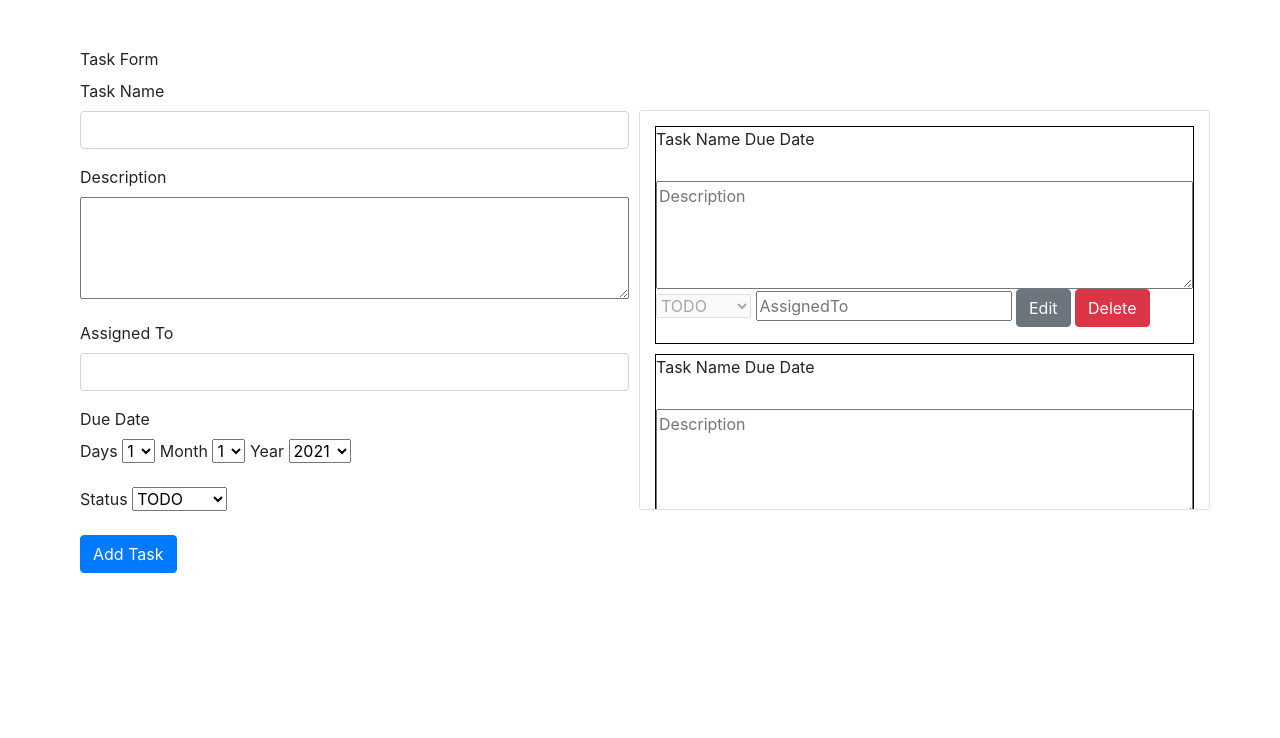
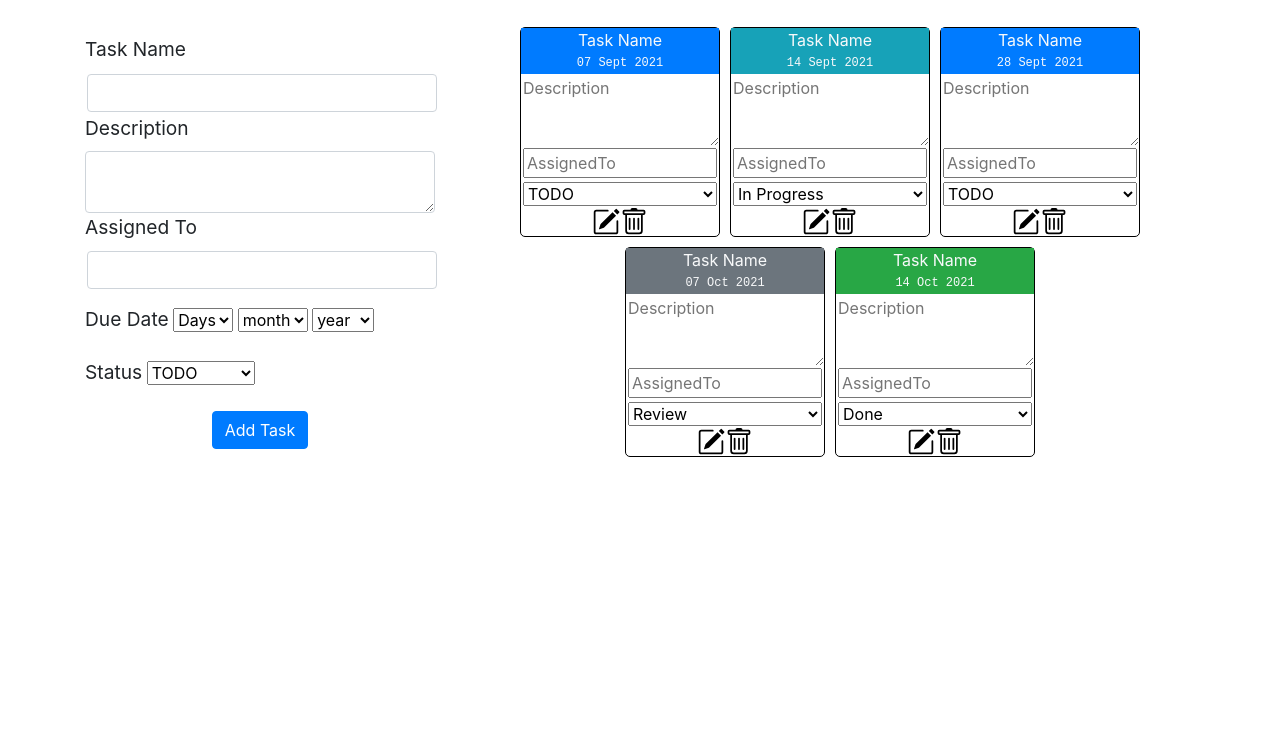
Before and after one commit to navdeepsta/TaskPlanner, a plain HTML site: page index.html in a window 1280 px wide. Shown: the part 62-800 px from the top of the page. Drawn offline with nearby package versions, Linux system fonts and the light colour scheme.

Commit message:
Sprint 1

```diff
--- a/css/styles.css
+++ b/css/styles.css
@@ -1,32 +1,31 @@
-
-
+/* Container for form and card layouts */
 .container {
- /* border: 2px solid black; */
- margin-top: 40px;
-
+    margin-top: 15px;
 }
 
-.form, .card {
-    /* border: 2px solid orange; */
+/* Form layout label */
+.form label{
+    font-size: 1.2rem;
 }
 
-.form {
+/* Card Layout */
+.card {
+    display: flex;
+    flex-direction: row;
+    justify-content: center;
+    align-items: center;
+    flex-wrap: wrap;
     padding: 10px;
+    border: none;
 }
 
-.card {
-    padding: 10px;
-    overflow: scroll;
-    height: 400px;
-}
-
-.box{
-  /* border: 2px solid blue; */
-}
-
+/* Card in a card layout */
 .child {
-  border: 1px solid black;
+    border: 1.5px solid black;
+    border-radius:5px;
     display: grid;
+    width: 200px;
+    height: 210px;
     grid-template-rows: 1fr 2fr 1fr;
     grid-template-columns: 1fr;
     margin: 5px;
@@ -36,3 +35,37 @@ textarea {
     width: 100%;
     height: 100%;
 }
+
+/* Rows in a card grid */
+.box select, input {
+    width: 100%;
+    margin: 2px;
+}
+
+.box-1 {
+    display: flex;
+    flex-direction: column;
+    align-items: center;
+}
+
+.date {
+    font-family: monospace;
+    font-size: 12px;
+    padding: 2px;
+}
+
+.child textarea {
+    border: none;
+}
+
+.box-3 {
+    display: flex;
+    flex-wrap: wrap;
+    justify-content: center;
+    align-items: center;
+}
+
+.box img {
+    width: 28px;
+    height: 28px;
+}
--- a/index.html
+++ b/index.html
@@ -15,7 +15,7 @@
             <div class="container-fluid">
             <a class="navbar-brand" href="#">
                 <img src="images/calendar-check.svg" alt="" width="40" height="30" class="d-inline-block align-text-top">
-                Task Planner
+                <strong>Task Planner</strong>
             </a>
             </div>
         </nav>
@@ -24,27 +24,28 @@
     <main>
     <div class="container">
         <div class="row align-items-center">
-          <div class="col form">
+          <div class="col-sm-12 col-md-4 form">
+              <!-- Form Layout -->
             <form>
-                <label>Task Form</label>
-
-                <div class="mb-3">
+                <div class="">
                   <label for="taskName" class="form-label">Task Name</label>
                   <input type="text" name="taskName" class="form-control" id="taskName" aria-describedby="taskNameHelp" />
                 </div>
-                <div class="mb-3">
+                <div class="form-floating">
                   <label for="description" class="form-label">Description</label><br>
-                  <textarea id="description" name="description" rows="4" cols="50"></textarea>
+                  <div class="form-floating">
+                    <textarea class="form-control" placeholder="" id="description"></textarea>
+                  </div>
                 </div>
                 <div class="mb-3">
                     <label for="assignedTo" class="form-label">Assigned To</label>
                     <input type="text" name="assignedTo" class="form-control" id="assignedTo" aria-describedby="assignedToHelp" />
                   </div>
                 <div class="mb-3">
-                    <label for="dueDate" class="form-label">Due Date</label><br>
+                    <label for="dueDate" class="form-label">Due Date</label>
 
-                    <label for="days">Days</label>
                     <select name="days" id="days">
+                        <option value="">Days</option>
                         <option value="1">1</option>
                         <option value="2">2</option>
                         <option value="3">3</option>
@@ -52,8 +53,9 @@
                         <option value="5">5</option>
                     </select>
 
-                    <label for="month">Month</label>
+
                     <select name="month" id="month">
+                        <option value="">month</option>
                         <option value="1">1</option>
                         <option value="2">2</option>
                         <option value="3">3</option>
@@ -61,8 +63,9 @@
                         <option value="5">5</option>
                     </select>
 
-                    <label for="year">Year</label>
+
                     <select name="year" id="year">
+                        <option value="">year</option>
                         <option value="2021">2021</option>
                         <option value="2022">2022</option>
                         <option value="2023">2023</option>
@@ -73,166 +76,146 @@
                     <label for="status">Status</label>
                     <select name="status" id="status">
                     <option value="todo">TODO</option>
-                    <option value="progress">Progress</option>
-                    <option value="review">In Review</option>
+                    <option value="progress">In Progress</option>
+                    <option value="review">Review</option>
                     <option value="done">Done</option>
                     </select>
+
                 </div>
+                <div class="d-flex justify-content-center">
                     <button type="submit" class="btn btn-primary">Add Task</button>
+                </div>
+
             </form>
           </div>
 
-          <div class="col card">
+          <div class="col-sm-12 col-md-8 card">
             <!-- Card Layout -->
                     <div class ="child">
-                        <div class = "box">
+                        <div class = "box box-1 bg-primary text-light">
                             <span>Task Name</span>
-                            <span>Due Date</span>
+                            <span class="date">07 Sept 2021</span>
                         </div>
 
                         <div class = "box">
                             <textarea  placeholder="Description"></textarea>
                         </div>
 
-                        <div class = "box">
-                            <div class="mb-3">
-                                <select disabled name="cardStatus" id="cardStatus">
+                        <div class = "box box-3">
+                                <input type="text" placeholder="AssignedTo" name="cardAssignedTo" id="cardAssignedTo"/>
+                                <select  name="cardStatus" id="cardStatus">
                                     <option value="todo">TODO</option>
-                                    <option value="progress">Progress</option>
-                                    <option value="review">In Review</option>
+                                    <option value="progress">In Progress</option>
+                                    <option value="review">Review</option>
                                     <option value="done">Done</option>
                                 </select>
-                                <input type="text" placeholder="AssignedTo" name="cardAssignedTo" id="cardAssignedTo"/>
-                                <button type="button" class="btn btn-secondary">Edit</button>
-                                <button type="button" class="btn btn-danger">Delete</button>
 
-                            </div>
+                                <img src="images/edit.svg" alt="edit"/>
+                                <img src="images/trash.svg" alt="delete"/>
                         </div>
                     </div>
 
                     <div class ="child">
-                        <div class = "box">
+                        <div class = "box box-1 bg-info text-light">
                             <span>Task Name</span>
-                            <span>Due Date</span>
+                            <span class="date">14 Sept 2021</span>
                         </div>
 
                         <div class = "box">
                             <textarea  placeholder="Description"></textarea>
-                            Description
-                            </textarea>
                         </div>
 
-                        <div class = "box">
-                            <div class="mb-3">
-                                <select disabled name="cardStatus" id="cardStatus">
+                        <div class = "box box-3">
+                                <input type="text" placeholder="AssignedTo" name="cardAssignedTo" id="cardAssignedTo"/>
+                                <select  name="cardStatus" id="cardStatus">
+                                    <option value="progress">In Progress</option>
                                     <option value="todo">TODO</option>
-                                    <option value="progress">Progress</option>
-                                    <option value="review">In Review</option>
+                                    <option value="review">Review</option>
                                     <option value="done">Done</option>
                                 </select>
-                                <input type="text" placeholder="AssignedTo" name="cardAssignedTo" id="cardAssignedTo"/>
-                                <button type="button" class="btn btn-secondary">Edit</button>
-                                <button type="button" class="btn btn-danger">Delete</button>
 
-                            </div>
+                                <img src="images/edit.svg" alt="edit"/>
+                                <img src="images/trash.svg" alt="delete"/>
                         </div>
                     </div>
 
                     <div class ="child">
-                        <div class = "box">
+                        <div class = "box box-1 bg-primary text-light">
                             <span>Task Name</span>
-                            <span>Due Date</span>
+                            <span class="date">28 Sept 2021</span>
                         </div>
 
                         <div class = "box">
                             <textarea  placeholder="Description"></textarea>
-                            Description
-                            </textarea>
                         </div>
 
-                        <div class = "box">
-                            <div class="mb-3">
-                                <select disabled name="cardStatus" id="cardStatus">
+                        <div class = "box box-3">
+                                <input type="text" placeholder="AssignedTo" name="cardAssignedTo" id="cardAssignedTo"/>
+                                <select  name="cardStatus" id="cardStatus">
                                     <option value="todo">TODO</option>
-                                    <option value="progress">Progress</option>
-                                    <option value="review">In Review</option>
+                                    <option value="progress">In Progress</option>
+                                    <option value="review">Review</option>
                                     <option value="done">Done</option>
                                 </select>
-                                <input type="text" placeholder="AssignedTo" name="cardAssignedTo" id="cardAssignedTo"/>
-                                <button type="button" class="btn btn-secondary">Edit</button>
-                                <button type="button" class="btn btn-danger">Delete</button>
 
-                            </div>
+                                <img src="images/edit.svg" alt="edit"/>
+                                <img src="images/trash.svg" alt="delete"/>
                         </div>
                     </div>
 
                     <div class ="child">
-                        <div class = "box">
+                        <div class = "box box-1 bg-secondary text-light">
                             <span>Task Name</span>
-                            <span>Due Date</span>
+                            <span class="date">07 Oct 2021</span>
                         </div>
 
                         <div class = "box">
                             <textarea  placeholder="Description"></textarea>
-                            Description
-                            </textarea>
                         </div>
 
-                        <div class = "box">
-                            <div class="mb-3">
-                                <select disabled name="cardStatus" id="cardStatus">
+                        <div class = "box box-3">
+                                <input type="text" placeholder="AssignedTo" name="cardAssignedTo" id="cardAssignedTo"/>
+                                <select  name="cardStatus" id="cardStatus">
+                                    <option value="review">Review</option>
                                     <option value="todo">TODO</option>
-                                    <option value="progress">Progress</option>
-                                    <option value="review">In Review</option>
+                                    <option value="progress">In Progress</option>
                                     <option value="done">Done</option>
                                 </select>
-                                <input type="text" placeholder="AssignedTo" name="cardAssignedTo" id="cardAssignedTo"/>
-                                <button type="button" class="btn btn-secondary">Edit</button>
-                                <button type="button" class="btn btn-danger">Delete</button>
 
-                            </div>
+                                <img src="images/edit.svg" alt="edit"/>
+                                <img src="images/trash.svg" alt="delete"/>
                         </div>
                     </div>
 
                     <div class ="child">
-                        <div class = "box">
+                        <div class = "box box-1 bg-success text-light">
                             <span>Task Name</span>
-                            <span>Due Date</span>
+                            <span class="date">14 Oct 2021</span>
                         </div>
 
                         <div class = "box">
                             <textarea  placeholder="Description"></textarea>
-                            Description
-                            </textarea>
                         </div>
 
-                        <div class = "box">
-                            <div class="mb-3">
-                                <select disabled name="cardStatus" id="cardStatus">
+                        <div class = "box box-3">
+                                <input type="text" placeholder="AssignedTo" name="cardAssignedTo" id="cardAssignedTo"/>
+                                <select  name="cardStatus" id="cardStatus">
+                                    <option value="done">Done</option>
                                     <option value="todo">TODO</option>
-                                    <option value="progress">Progress</option>
-                                    <option value="review">In Review</option>
-                                    <option value="done">Done</option>
+                                    <option value="progress">In Progress</option>
+                                    <option value="review">Review</option>
                                 </select>
-                                <input type="text" placeholder="AssignedTo" name="cardAssignedTo" id="cardAssignedTo"/>
-                                <button type="button" class="btn btn-secondary">Edit</button>
-                                <button type="button" class="btn btn-danger">Delete</button>
 
+                                <img src="images/edit.svg" alt="edit"/>
+                                <img src="images/trash.svg" alt="delete"/>
                         </div>
                     </div>
-                    </div>
-
-
-
             </div>
           </div>
         </div>
         </div>
       </div>
     </main>
-    <!--Form Layout -->
-
-    <!-- Card Layout -->
 
     <footer>
 
```
Also changed, not shown: images/edit.svg (added), images/trash.svg (added). Lines whose indentation alone changed are shown as unchanged.
